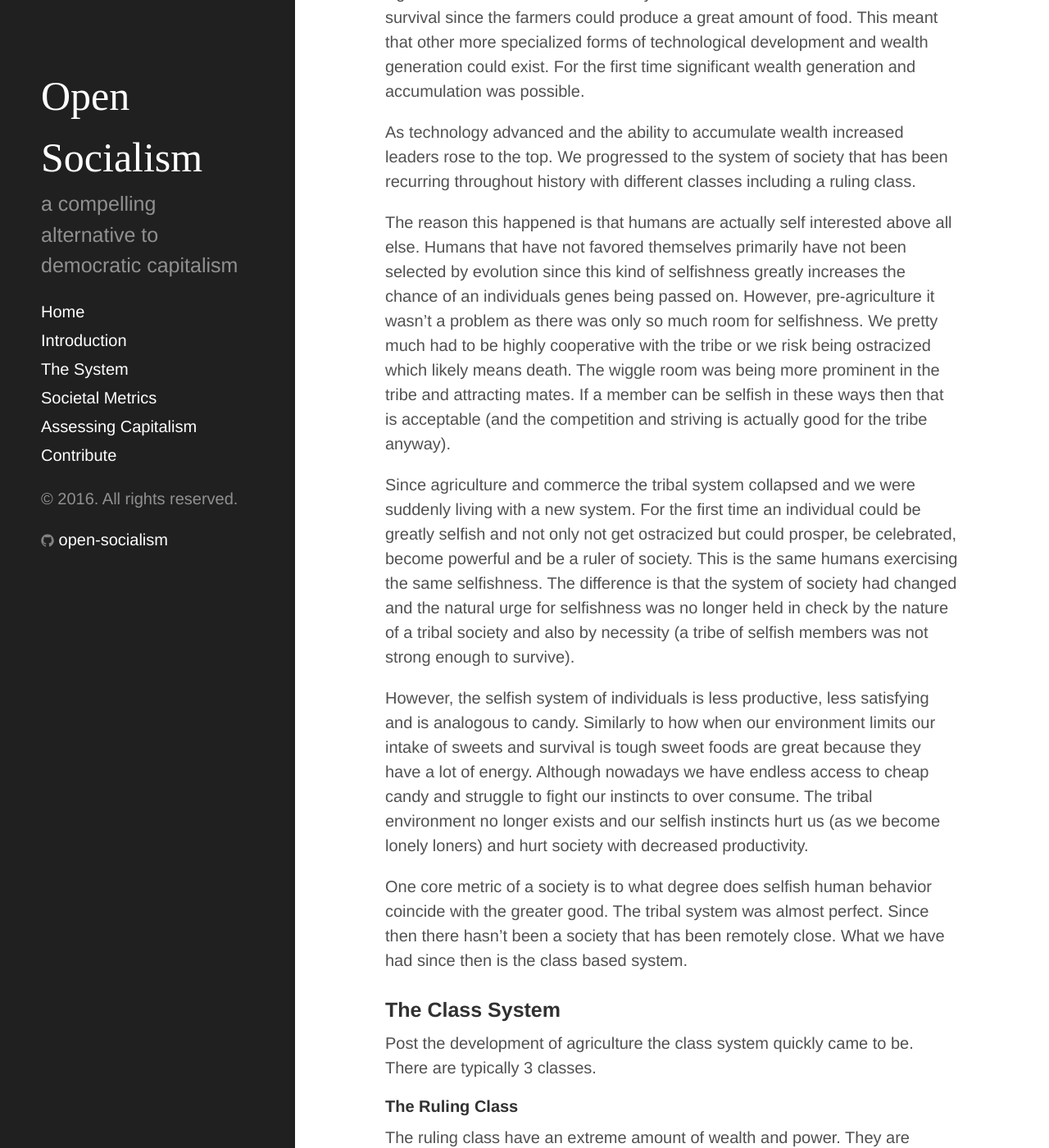
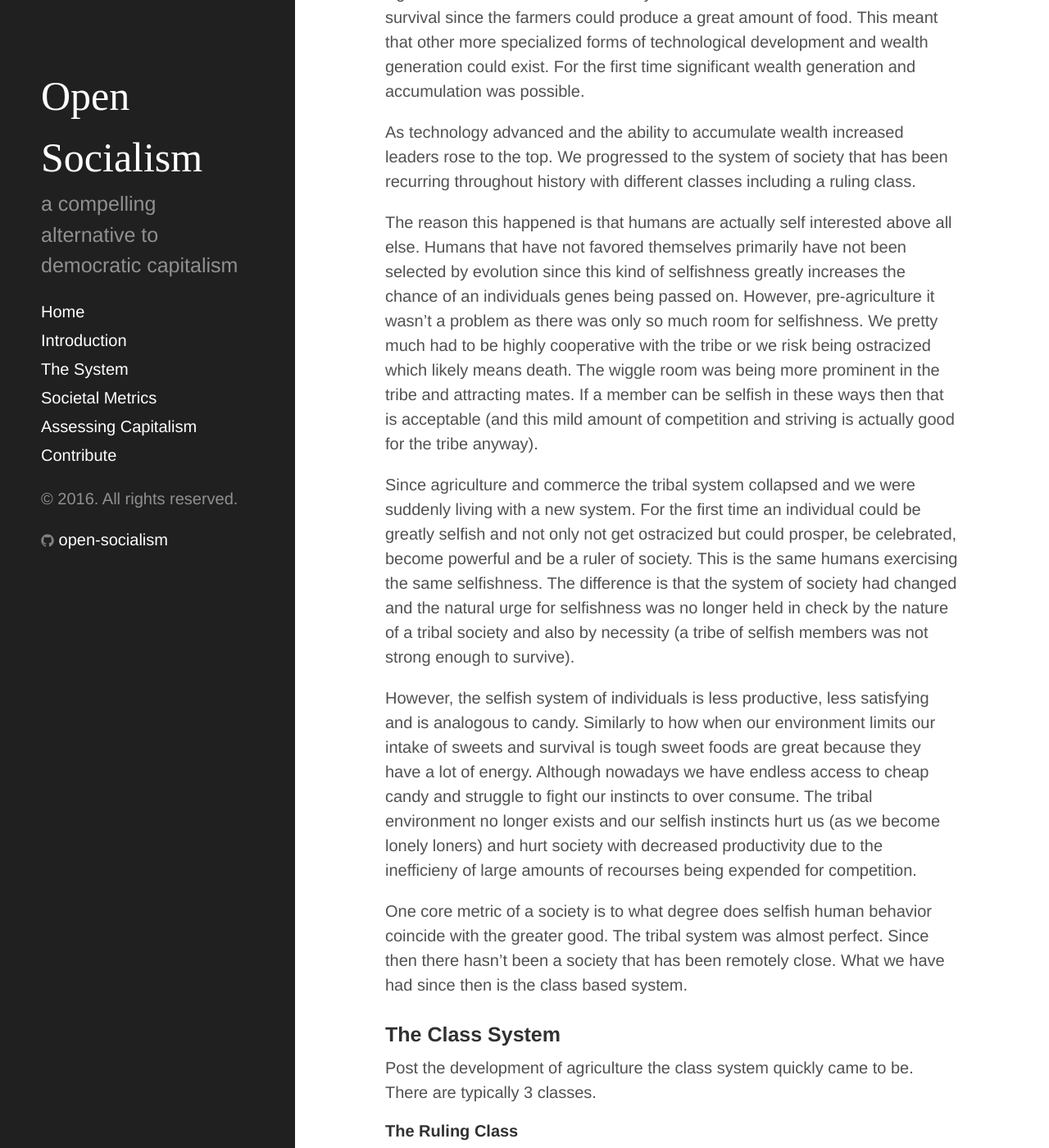
Before and after one commit to open-socialism/open-socialism-site, a Jekyll site: the page built from introduction.md, in a window 1280 px wide and 1400 px high, scrolled down 1877 px. Shown: the whole window at 82% size. Built offline with Jekyll 4.4.1, drawn with Linux system fonts in a browser that asks for light colours.

Commit message:
Update introduction.md

```diff
--- a/introduction.md
+++ b/introduction.md
@@ -32,11 +32,11 @@ For the first time humans had the the ability to stay in one place as they could
 
 As technology advanced and the ability to accumulate wealth increased leaders rose to the top. We progressed to the system of society that has been recurring throughout history with different classes including a ruling class.
 
-The reason this happened is that humans are actually self interested above all else. Humans that have not favored themselves primarily have not been selected by evolution since this kind of selfishness greatly increases the chance of an individuals genes being passed on. However, pre-agriculture it wasn't a problem as there was only so much room for selfishness. We pretty much had to be highly cooperative with the tribe or we risk being ostracized which likely means death. The wiggle room was being more prominent in the tribe and attracting mates. If a member can be selfish in these ways then that is acceptable (and the competition and striving is actually good for the tribe anyway).
+The reason this happened is that humans are actually self interested above all else. Humans that have not favored themselves primarily have not been selected by evolution since this kind of selfishness greatly increases the chance of an individuals genes being passed on. However, pre-agriculture it wasn't a problem as there was only so much room for selfishness. We pretty much had to be highly cooperative with the tribe or we risk being ostracized which likely means death. The wiggle room was being more prominent in the tribe and attracting mates. If a member can be selfish in these ways then that is acceptable (and this mild amount of competition and striving is actually good for the tribe anyway).
 
 Since agriculture and commerce the tribal system collapsed and we were suddenly living with a new system. For the first time an individual could be greatly selfish and not only not get ostracized but could prosper, be celebrated, become powerful and be a ruler of society. This is the same humans exercising the same selfishness. The difference is that the system of society had changed and the natural urge for selfishness was no longer held in check by the nature of a tribal society and also by necessity (a tribe of selfish members was not strong enough to survive).
 
-However, the selfish system of individuals is less productive, less satisfying and is analogous to candy. Similarly to how when our environment limits our intake of sweets and survival is tough sweet foods are great because they have a lot of energy. Although nowadays we have endless access to cheap candy and struggle to fight our instincts to over consume. The tribal environment no longer exists and our selfish instincts hurt us (as we become lonely loners) and hurt society with decreased productivity.
+However, the selfish system of individuals is less productive, less satisfying and is analogous to candy. Similarly to how when our environment limits our intake of sweets and survival is tough sweet foods are great because they have a lot of energy. Although nowadays we have endless access to cheap candy and struggle to fight our instincts to over consume. The tribal environment no longer exists and our selfish instincts hurt us (as we become lonely loners) and hurt society with decreased productivity due to the inefficieny of large amounts of recourses being expended for competition.
 
 One core metric of a society is to what degree does selfish human behavior coincide with the greater good. The tribal system was almost perfect. Since then there hasn't been a society that has been remotely close. What we have had since then is the class based system.
 
```
